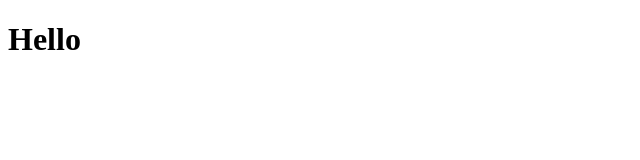
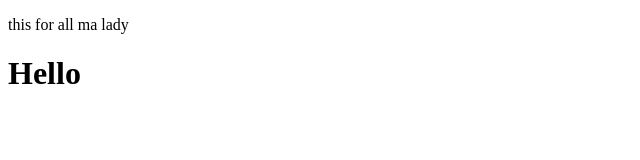
Before and after one commit to Lamjeark/lean-git, a plain HTML site: page index.html in a window 1280 px wide. Shown: the whole page, without its empty margins (0-640 px from the left). Drawn offline with Linux system fonts and the light colour scheme.

Commit message:
add some features

```diff
--- a/index.html
+++ b/index.html
@@ -5,6 +5,7 @@
         <meta http-equiv="X-UA-Compatible" content="IE-edge">
         <meta name="viewport" content="width=device-width, initial-scale=1.0">
         <title>Lean Git</title>
+        <p>this for all ma lady</p>
     </head>
     <body>
         <h1>Hello</h1>
```
